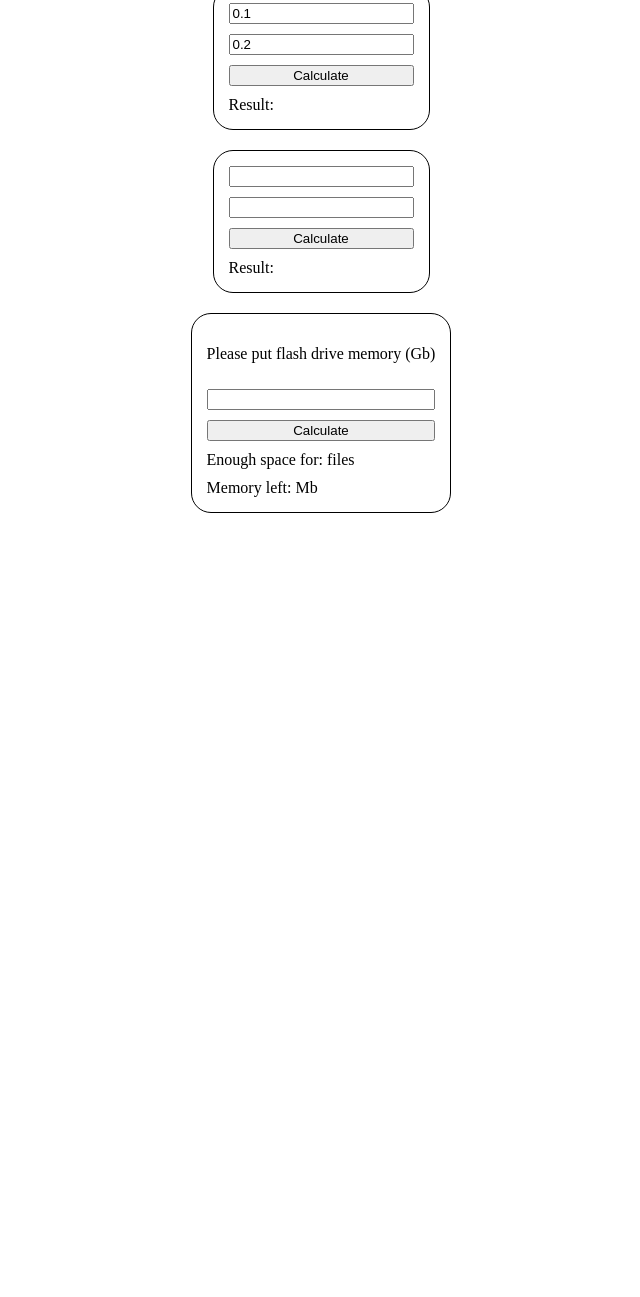
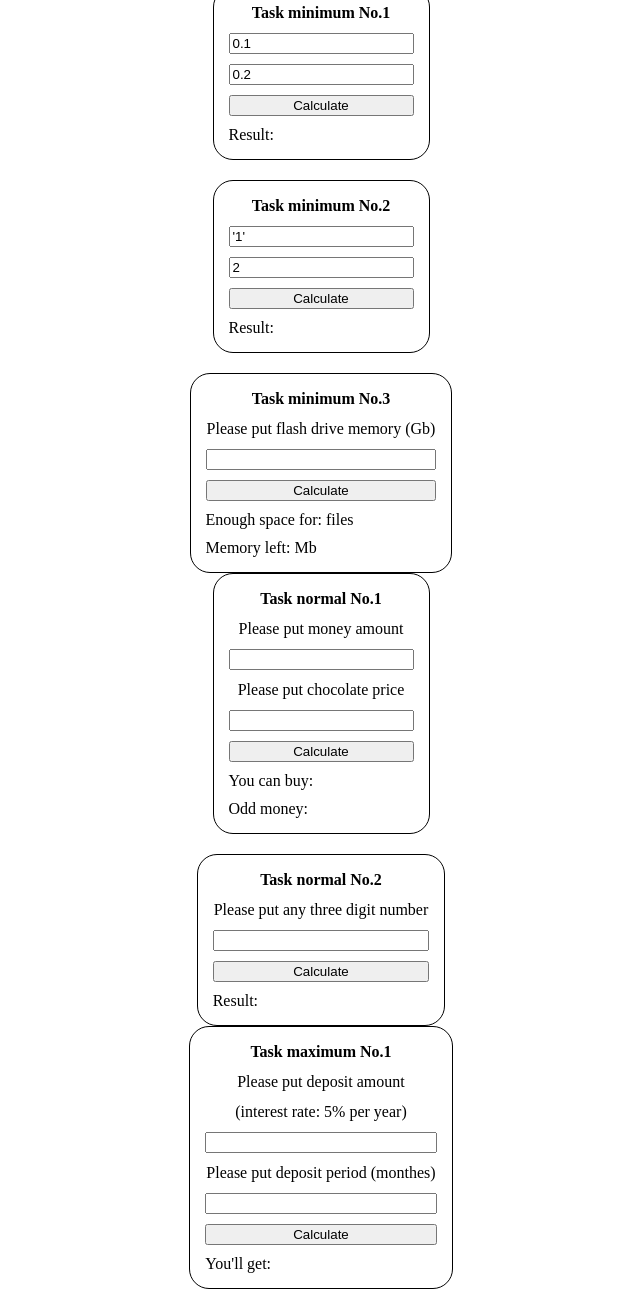
Before and after one commit to dmytro-avramenko94/javascript, a plain HTML site: page lesson-02(data-types)/homework/index.html in a window 1280 px wide. Shown: the part 21-1318 px from the top of the page, without its empty margins (319-959 px from the left). Before the commit the page ends 800 px from the top, so only its background shows below. Drawn offline with Linux system fonts and the light colour scheme.

Commit message:
homework-02 (without last one max)

```diff
--- a/lesson-02(data-types)/homework/index.html
+++ b/lesson-02(data-types)/homework/index.html
@@ -7,7 +7,9 @@
     <title>Document</title>
 
     <style>
-        body {
+        .minimum,
+        .normal,
+        .maximum {
             display: flex;
             flex-direction: column;
             gap: 20px;
@@ -24,18 +26,32 @@
             border-radius: 20px;
         }
 
-        .task-min-3 {
+        .task-min-3,
+        .task-norm-2,
+        .task-max-1 {
             max-width: 250px;
         }
 
         .result {
             font-weight: bold;
         }
+
+        .title {
+            text-align: center;
+            margin: 1px;
+        }
+
+        .text {
+            margin: 1px;
+            text-align: center;
+        }
     </style>
 </head>
 
 <body>
+    <div class="minimum">
         <div class="task-min-1 container">
+            <h4 class="title">Task minimum No.1</h4>
             <input type="number" class="inp-min-1-1" value="0.1">
             <input type="number" class="inp-min-1-2" value="0.2">
             <button class="btn-1">Calculate</button>
@@ -43,19 +59,59 @@
         </div>
 
         <div class="task-min-2 container">
-        <input type="text" class="inp-min-2-1">
-        <input type="text" class="inp-min-2-2">
+            <h4 class="title">Task minimum No.2</h4>
+            <input type="text" class="inp-min-2-1" value="'1'">
+            <input type=" text" class="inp-min-2-2" value="2">
             <button class="btn-2">Calculate</button>
             <div class="out-min-2">Result: <span class="min-2-result result"></span></div>
         </div>
 
         <div class="task-min-3 container">
-        <p>Please put flash drive memory (Gb)</p>
+            <h4 class="title">Task minimum No.3</h4>
+            <p class="text">Please put flash drive memory (Gb)</p>
             <input type="text" class="inp-min-3">
             <button class="btn-3">Calculate</button>
-        <div class="out-min-3">Enough space for: <span class="min-3-1-result result"></span><span> files</span></div>
+            <div class="out-min-3">Enough space for: <span class="min-3-1-result result"></span><span> files</span>
+            </div>
             <div class="out-min-3">Memory left: <span class="min-3-2-result result"></span><span> Mb</span></div>
         </div>
+    </div>
+
+    <div class="normal">
+        <div class="task-norm-1 container">
+            <h4 class="title">Task normal No.1</h4>
+            <p class="text">Please put money amount</p>
+            <input type="number" class="inp-norm-11">
+            <p class="text">Please put chocolate price</p>
+            <input type="number" class="inp-norm-12">
+            <button class="btn-4">Calculate</button>
+            <div class="out-norm-11">You can buy: <span class="norm-1-1-result result"></span></div>
+            <div class="out-norm-12">Odd money: <span class="norm-1-2-result result"></span></div>
+        </div>
+
+        <div class="task-norm-2 container">
+            <h4 class="title">Task normal No.2</h4>
+            <p class="text">Please put any three digit number</p>
+            <input type="number" class="inp-norm-2">
+            <button class="btn-5">Calculate</button>
+            <div class="out-norm-2">Result: <span class="norm-2-1-result result"></span></div>
+        </div>
+    </div>
+
+    <div class="maximum">
+        <div class="task-max-1 container">
+            <h4 class="title">Task maximum No.1</h4>
+            <p class="text">Please put deposit amount</p>
+            <p class="text">(interest rate: 5% per year)</p>
+            <input type="number" class="inp-max-1">
+            <p class="text">Please put deposit period (monthes)</p>
+            <input type="number" class="inp-max-2">
+            <button class="btn-6">Calculate</button>
+            <div class="out-max-1">You'll get: <span class="max-1-result result"></span></div>
+        </div>
+    </div>
+
+
 
 
     <script src="./main.js"></script>
--- a/lesson-02(data-types)/homework/main.js
+++ b/lesson-02(data-types)/homework/main.js
@@ -36,3 +36,43 @@ btn3.onclick = () => {
     res3_1.innerHTML = Math.floor(inp3 * 1000 / 820)
     res3_2.innerHTML = inp3 * 1000 % 820
 }
+
+//Normal 1
+let btn4 = document.querySelector('.btn-4')
+
+btn4.onclick = () => {
+    let inp4_1 = document.querySelector('.inp-norm-11')
+    let inp4_2 = document.querySelector('.inp-norm-12')
+    let res4_1 = document.querySelector('.norm-1-1-result')
+    let res4_2 = document.querySelector('.norm-1-2-result')
+
+    res4_1.innerHTML = Math.floor(inp4_1.value / inp4_2.value) + " chocolates"
+    res4_2.innerHTML = inp4_1.value % inp4_2.value
+}
+
+//Normal 2
+let btn5 = document.querySelector('.btn-5')
+
+btn5.onclick = () => {
+    let inp5 = document.querySelector('.inp-norm-2')
+    let res5 = document.querySelector('.norm-2-1-result')
+    let calc1 = Math.floor(inp5.value / 100)
+    let calc2 = Math.floor((inp5.value - (calc1 * 100)) / 10)
+    let calc3 = inp5.value - (calc1 * 100) - (calc2 * 10)
+
+    res5.innerHTML = `${calc3}` + `${calc2}` + `${calc1}`
+}
+
+//Maximum 1
+let btn6 = document.querySelector('.btn-6')
+
+btn6.onclick = () => {
+    let inp61 = document.querySelector('.inp-max-1')
+    let inp62 = document.querySelector('.inp-max-2')
+    let res6 = document.querySelector('.max-1-result')
+    let interest = Number(1) + Number(5 / 12 * inp62.value / 100) //Розрахування коефіцієнту, щоб отримати число без відсотків
+    let calc4
+
+    calc4 = inp61.value * interest
+    res6.innerHTML = calc4.toFixed(2)
+}
```
Lines whose indentation alone changed are shown as unchanged.
